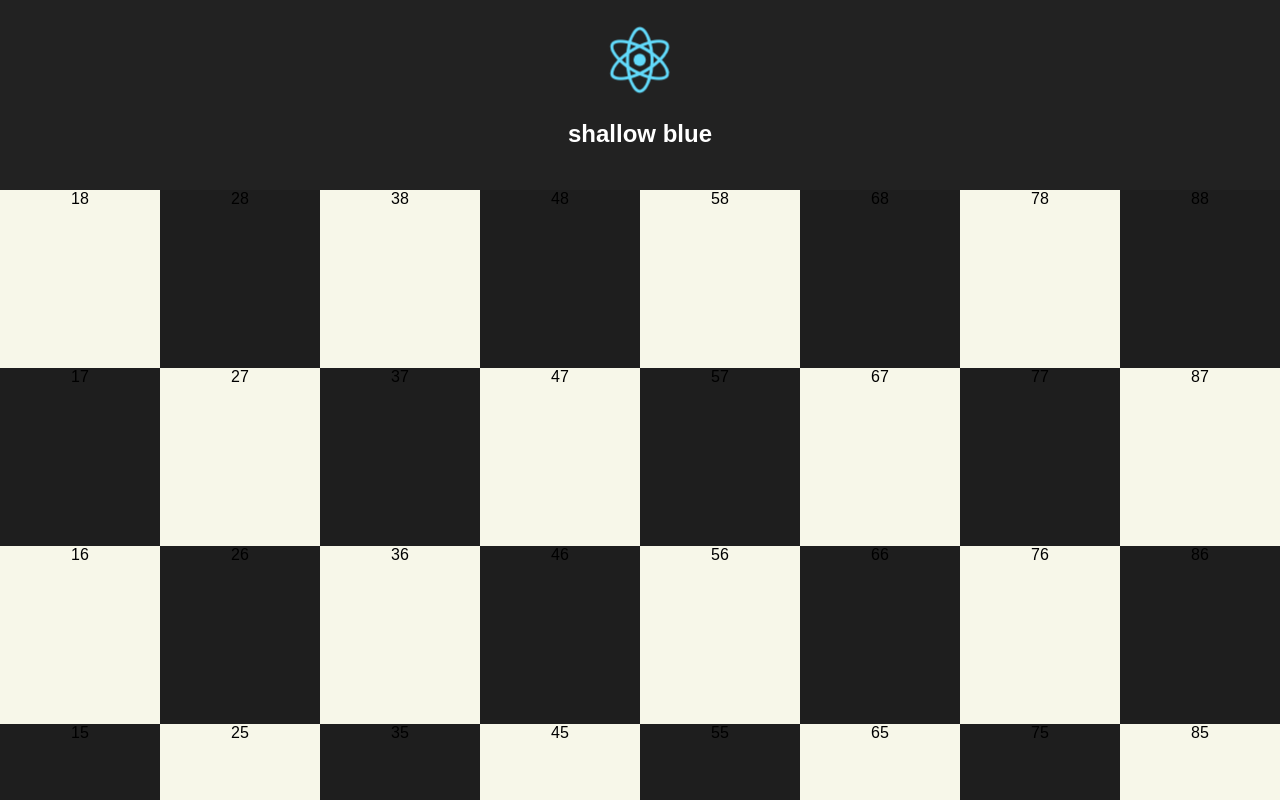
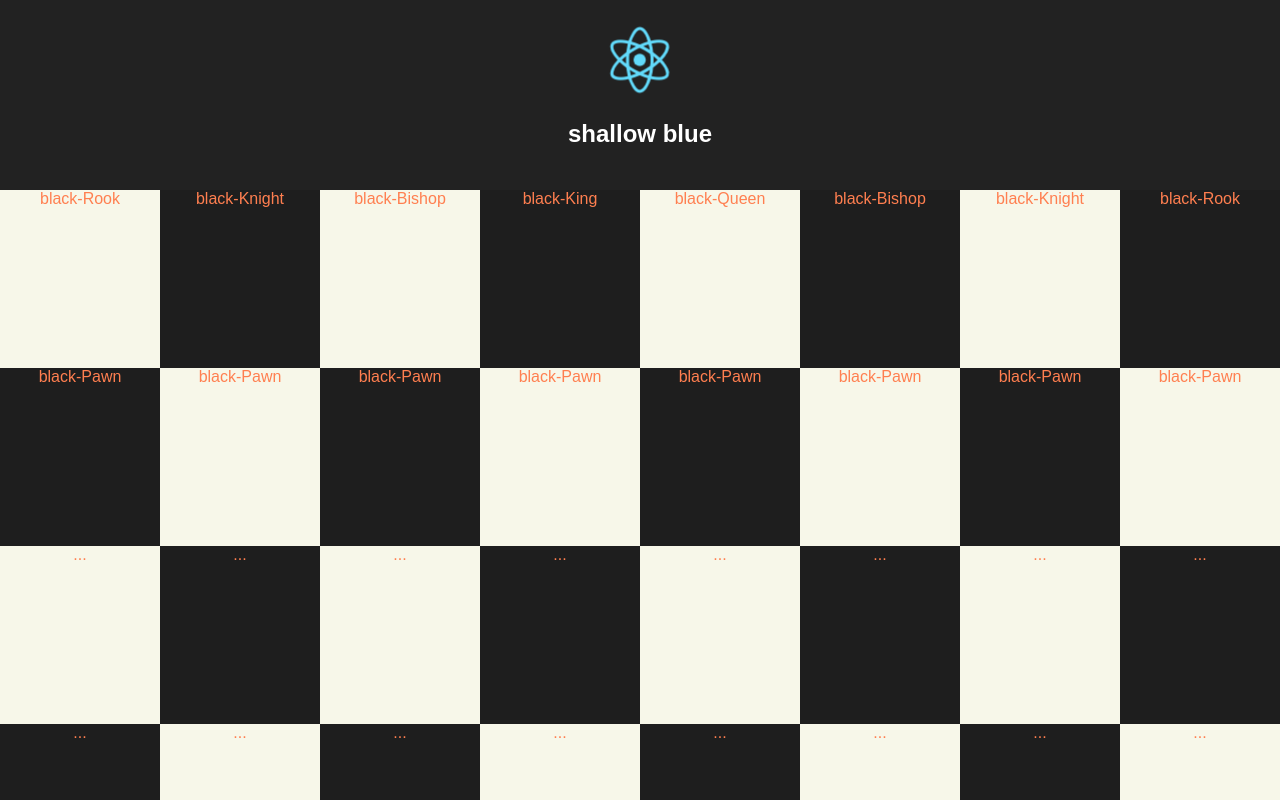
Before and after one commit to nerdycat99/shallowblue, a React (Create React App) app: page / in a window 1280 px wide. Shown: the top 800 px of the page. Built offline with nearby package versions, Linux system fonts and the light colour scheme.

Commit message:
pieces moving

```diff
--- a/src/Board.css
+++ b/src/Board.css
@@ -32,6 +32,7 @@
   width: 12.5%;
   padding-bottom: 12.5%;  /*  set equal to width for a 1:1 aspect ratio */
   margin:0%;    /* we have 8 squares at 12.5% each = 100%, no margins */
+  color: coral;
 }
 
 .white {
--- a/src/Board.js
+++ b/src/Board.js
@@ -1,43 +1,143 @@
 import React, { Component } from 'react';
 import logo from './logo.svg';
+import Square from './Square';
 import './Board.css';
-import Square from './Square';
-import Piece from './Piece';
+
+const aBoard = [
+  {
+    key: 11,
+    row: 1,
+    col: 1,
+    colour: "square black",
+    piece: "Rook",
+  },
+  {
+    key: 22,
+    row: 2,
+    col: 2,
+    colour: "square white",
+    piece: "Pawn",
+  },
+  {
+    key: 12,
+    row: 1,
+    col: 2,
+    colour: "square white",
+    piece: "",
+  },
+  {
+    key: 21,
+    row: 2,
+    col: 1,
+    colour: "square black",
+    piece: "",
+  },
+];
+
+
+class Board extends Component {
+
+  constructor() {
+    super();
+    this.buildTheBoard = this.buildTheBoard.bind(this);
+    this.buildASquare = this.buildASquare.bind(this);
+    this.updateTheBoard = this.updateTheBoard.bind(this);
+    this.state = {
+      theBoard: [],
+    };
+}
+
+
+componentDidMount() {
+  let tmpBoard = [];
+  this.buildTheBoard(tmpBoard);
+  this.setState({
+    theBoard:tmpBoard
+  });
+}
 
 
 
-class Board extends Component {
-  constructor(props) {
-    super(props);
-    this.constructTheHtml = this.constructTheHtml.bind(this);
+render() {
+
+  return (
+    <div>
+      { this.state.theBoard.map((item) =>
+        <div key={item.key}>
+          <Square
+          key={item.key}
+          initSquare={item}
+          updateTheBoard = {this.updateTheBoard}
+          />
+        </div>
+      )}
+    </div>
+  );
+
 }
 
-  render() {
+  updateTheBoard(current, target) {
+    let pieceMoving = current.piece;
+    const futureState = [...this.state.theBoard];
+    for(var square = 0; square < futureState.length; square++) {
+        if(futureState[square].key === current.key) {
+        //  alert("matched"+futureState[square].key);
+        //  pieceMoving = futureState[square].piece;
+          futureState[square].piece = "...";
+        } else if (futureState[square].key === target.key) {
+          futureState[square].piece = pieceMoving;
+        } else {
 
-    let squares =[];
+        }
+    }
+    this.setState({
+      theBoard:futureState
+    });
+
+  }
+
+
+  buildASquare(row,col,colour,tmpBoard) {
+    var id = row.toString()+col.toString();
+    let player;
+    if (row <=2) {player = "white"}
+    if (row >=7) {player = "black"}
+    if(row <= 1 || row >=8) {
+      switch (col) {
+        case 1:
+        case 8:
+          return tmpBoard.push({key: id, row: row, col: col, colour: colour, piece: player + "-Rook",},)
+        case 2:
+        case 7:
+          return tmpBoard.push({key: id, row: row, col: col, colour: colour, piece: player + "-Knight",},)
+        case 3:
+        case 6:
+          return tmpBoard.push({key: id, row: row, col: col, colour: colour, piece: player + "-Bishop",},)
+        case 4:
+          return tmpBoard.push({key: id, row: row, col: col, colour: colour, piece: player + "-King",},)
+        case 5:
+          return tmpBoard.push({key: id, row: row, col: col, colour: colour, piece: player + "-Queen",},)
+      }
+    } else if (row === 2 || row === 7) {
+        return tmpBoard.push({key: id, row: row, col: col, colour: colour, piece: player + "-Pawn",},)
+    } else {
+        return tmpBoard.push({key: id, row: row, col: col, colour: colour, piece: "...",},)
+    }
+  }
+
+  buildTheBoard(tmpBoard) {
+
     for(let row = 8; row >= 1; row--) {
       for(let col = 1; col <= 8; col++) {
         if ((row % 2 === 0 && col % 2 === 0) || (row % 2 !== 0 && col % 2 !== 0)) { var colour = 'square black'; }
         if ((row % 2 === 0 && col % 2 !== 0) || (row % 2 !== 0 && col % 2 === 0)) { var colour = 'square white'; }
-        this.constructTheHtml(squares,row,col,colour);
+        this.buildASquare(row,col,colour,tmpBoard);
       };
     };
 
-    return (
-      <div>
-        {
-          squares.map((item)=>
-          <Square squaresFromParent={item}/>)}
-          <div>
-            <Piece piecesFromParent="hello"/>
-          </div>
-      </div>
-    );
   }
 
-  constructTheHtml(squares,row,col, colour) {
-    return squares.push({row: row, col: col, colour: colour,},)
-  }
+
 
 }
 
--- a/src/Piece.js
+++ b/src/Piece.js
@@ -3,16 +3,44 @@ import React, { Component } from 'react';
 class Piece extends Component {
   constructor(props) {
     super(props);
+    this.createPiece = this.createPiece.bind(this);
+    this.handleClick = this.handleClick.bind(this);
+  }
 
+  handleClick() {
+  //  this.props.initPiece.row = 4;
+  //  alert(this.props.initPiece.piece);
   }
+
+  createPiece() {
+    let pieceName = this.props.initPiece.piece;
+    let pieceRow = this.props.initPiece.row;
+    let pieceColour = this.props.initPiece.player;
+  //  if (pieceName != "") {
+      switch (pieceRow) {
+        case 1:
+        case 2:
+        return pieceName;
+          break;
+        case 3:
+        case 4:
+        case 5:
+        case 6:
+          return pieceName;
+          break;
+        case 7:
+        case 8:
+        return pieceName;
+          break;
+      }
+  //  }
+  }
+
 
     render() {
 
         return(
-          <div>
-            <div className="test">{this.props.piecesFromParent}
-            </div>
-          </div>
+          <div onClick={this.handleClick}>{this.createPiece()}</div>
         );
 
     }
--- a/src/Square.js
+++ b/src/Square.js
@@ -1,23 +1,87 @@
 import React, { Component } from 'react';
+import Piece from './Piece';
 import './Square.css';
+
+let clickCount = false;
+let current;
+let target;
+let thisPlayer;
+let lastPlayer;
+
 
 class Square extends Component {
   constructor(props) {
     super(props);
-  //  this.handleClick = this.handleClick.bind(this);
+    this.handleClick = this.handleClick.bind(this);
+    this.isValidMove = this.isValidMove.bind(this);
+    this.playersMove = this.playersMove.bind(this);
+    this.checkMate = this.checkMate.bind(this);
+    this.notTakingMyOwnPiece = this.notTakingMyOwnPiece.bind(this);
+    this.validForPiece = this.validForPiece.bind(this);
+
+  }
+
+  handleClick() {
+    if (!clickCount) {
+      if(this.props.initSquare.piece != '...') {
+        current = this.props.initSquare;
+        thisPlayer = (this.props.initSquare.piece).substring(0,5);
+        clickCount = true;
+      } else {
+        alert("please select a piece to move")
+      }
+    } else {
+      target = this.props.initSquare;
+      clickCount = false;
+      this.isValidMove(current,target)
+    }
+  }
+
+  isValidMove(current,target) {
+    let curentRow = current.row;
+    let currentCol = current.col;
+    let targetRow = target.row;
+    let targetCol = target.col;
+    let piece = current.piece.substring(6);
+
+    if (this.playersMove() && this.validForPiece(piece) && this.notTakingMyOwnPiece()) {
+      lastPlayer = thisPlayer;
+      this.props.updateTheBoard(current, target);
+    }
+  }
+
+  playersMove() { if (thisPlayer !== lastPlayer) { return true } }
+  checkMate() { return false }
+  notTakingMyOwnPiece() { if (thisPlayer != target.piece.substring(0,5)) { return true } }
+
+
+  validForPiece(piece) {
+    switch (piece) {
+      case "Pawn":
+        return true;
+      case "Rook":
+        return true;
+      case "Knight":
+        return true;
+      case "Bishop":
+        return true;
+      case "King":
+        return true;
+      case "Queen":
+        return false;
+    }
   }
 
     render() {
-
         return(
-            <div className={this.props.squaresFromParent.colour}>
+            <div className={this.props.initSquare.colour + " " + "pos"+this.props.initSquare.key} onClick={this.handleClick}>
               <div>
-              {this.props.squaresFromParent.col}{this.props.squaresFromParent.row}
+                <Piece initPiece={this.props.initSquare}/>
               </div>
             </div>
         );
+    }
 
-    }
 
 
 }
```
